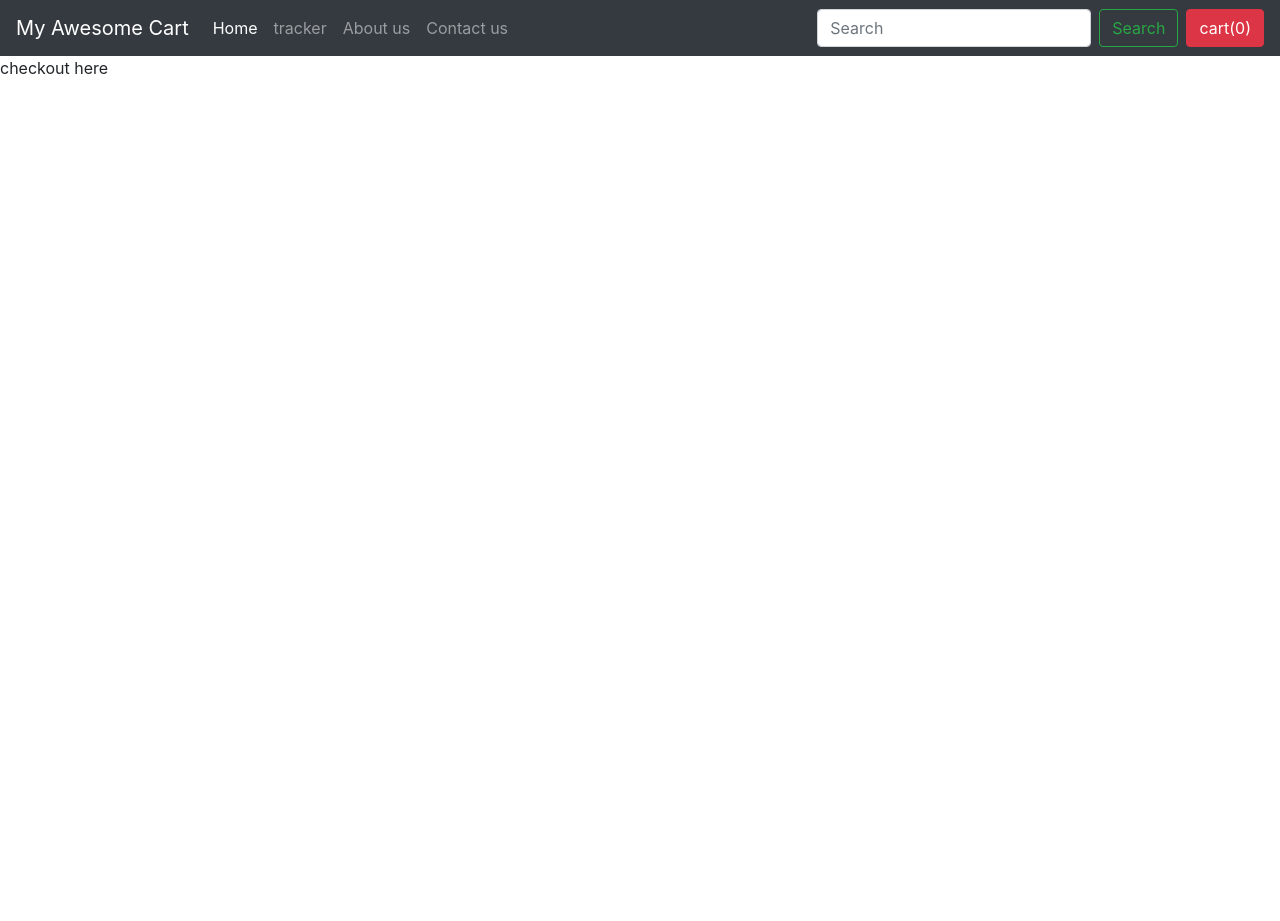
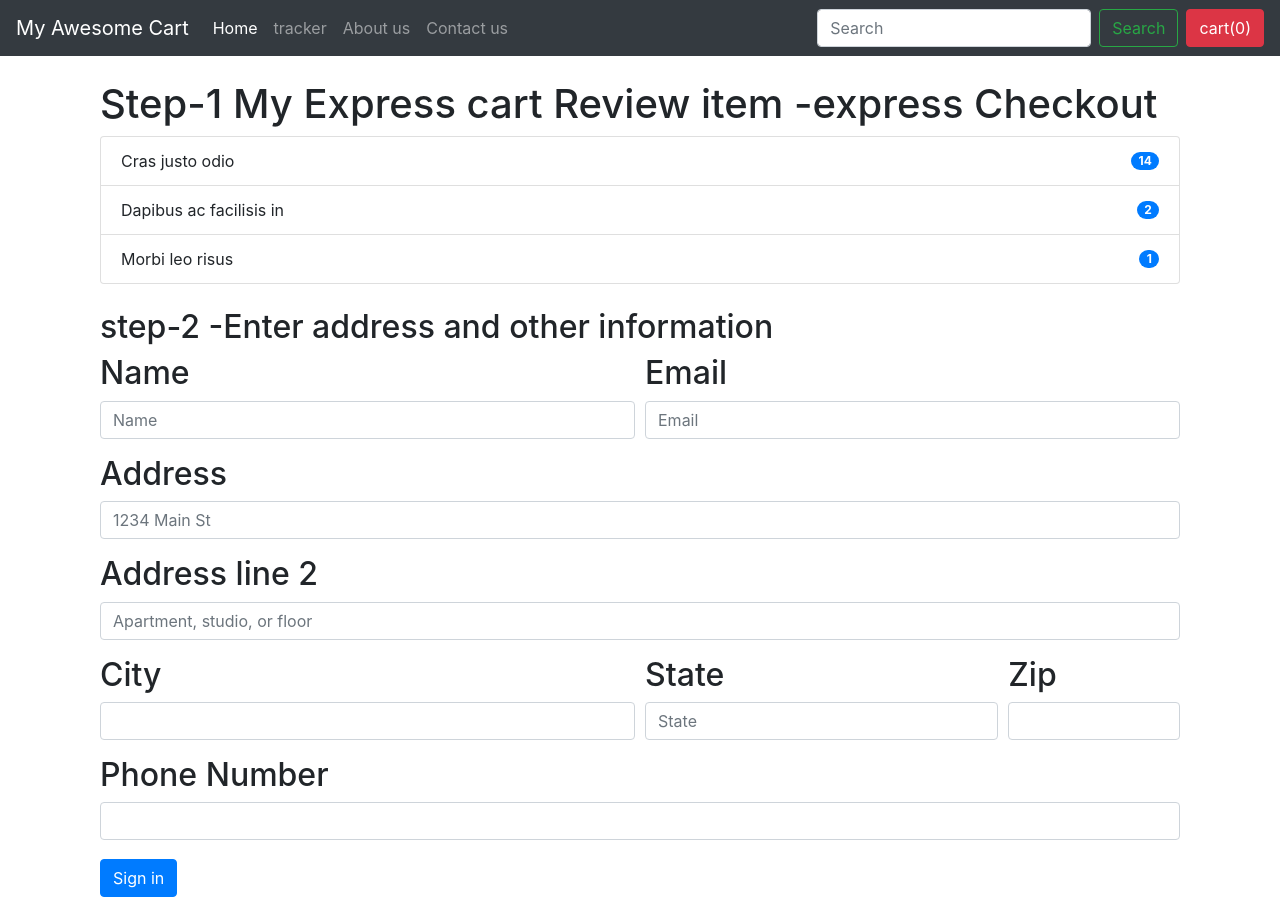
Before and after one commit to abhisable/MyAwesomeCart, a Django app: page /shop/checkout/ in a window 1280 px wide. Before the commit the page ends 74 px from the top, so only its background shows below. Run offline with Django 3.2, Linux system fonts and the light colour scheme; some libraries are stand-ins or nearby versions.

Commit message:
improved version of cart system and methods for clear cart etc;

```diff
--- a/shop/templates/shop/checkout.html
+++ b/shop/templates/shop/checkout.html
@@ -1,3 +1,67 @@
 {% extends 'shop/basic.html' %}
 {% block title%}checkout page- MyAswesomeCart{% endblock %}
-{% block body %}checkout here{% endblock %}
+{% block body %}
+<div class="container">
+	<div class="col my-4">
+<h1>Step-1 My Express cart Review item -express Checkout</h1>
+<div id="item">
+	<ul class="list-group">
+  <li class="list-group-item d-flex justify-content-between align-items-center">
+    Cras justo odio
+    <span class="badge badge-primary badge-pill">14</span>
+  </li>
+  <li class="list-group-item d-flex justify-content-between align-items-center">
+    Dapibus ac facilisis in
+    <span class="badge badge-primary badge-pill">2</span>
+  </li>
+  <li class="list-group-item d-flex justify-content-between align-items-center">
+    Morbi leo risus
+    <span class="badge badge-primary badge-pill">1</span>
+  </li>
+</ul>
+</div>
+</div>
+<div class="col my-4">
+<h2>step-2 -Enter address and other information<h2>
+	<form>
+  <div class="form-row">
+    <div class="form-group col-md-6">
+      <label for="inputName">Name</label>
+      <input type="text" class="form-control" id="inputName" placeholder="Name">
+    </div>
+    <div class="form-group col-md-6">
+      <label for="inputEmail">Email</label>
+      <input type="email" class="form-control" id="inputEmail" placeholder="Email">
+    </div>
+  </div>
+  <div class="form-group">
+    <label for="inputAddress">Address</label>
+    <input type="text" class="form-control" id="inputAddress" placeholder="1234 Main St">
+  </div>
+  <div class="form-group">
+    <label for="inputAddress2">Address line 2</label>
+    <input type="text" class="form-control" id="inputAddress2" placeholder="Apartment, studio, or floor">
+  </div>
+  <div class="form-row">
+    <div class="form-group col-md-6">
+      <label for="inputCity">City</label>
+      <input type="text" class="form-control" id="inputCity">
+    </div>
+    <div class="form-group col-md-4">
+      <label for="inputState">State</label>
+    <input type="text" class="form-control" id="inputState" placeholder="State">
+    </div>
+    <div class="form-group col-md-2">
+      <label for="inputZip">Zip</label>
+      <input type="text" class="form-control" id="inputZip">
+    </div>
+  </div>
+  <div class="form-group ">
+      <label for="inputPhone">Phone Number</label>
+      <input type="tel" class="form-control" id="inputPhone">
+    </div>
+  <button type="submit" class="btn btn-primary">Sign in</button>
+</form>
+</div>
+</div>
+{% endblock %}
```
Also changed, not shown: shop/templates/shop/index.html (+73 -48 lines).
